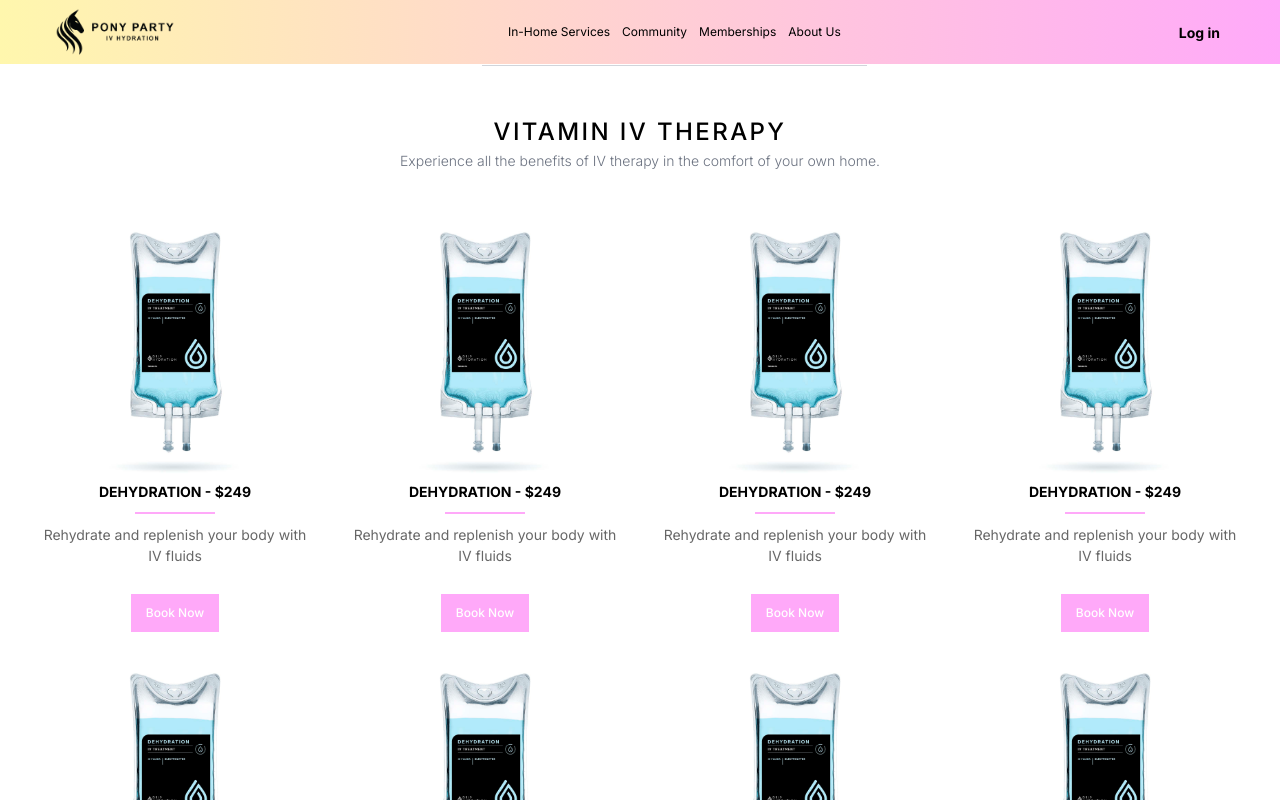
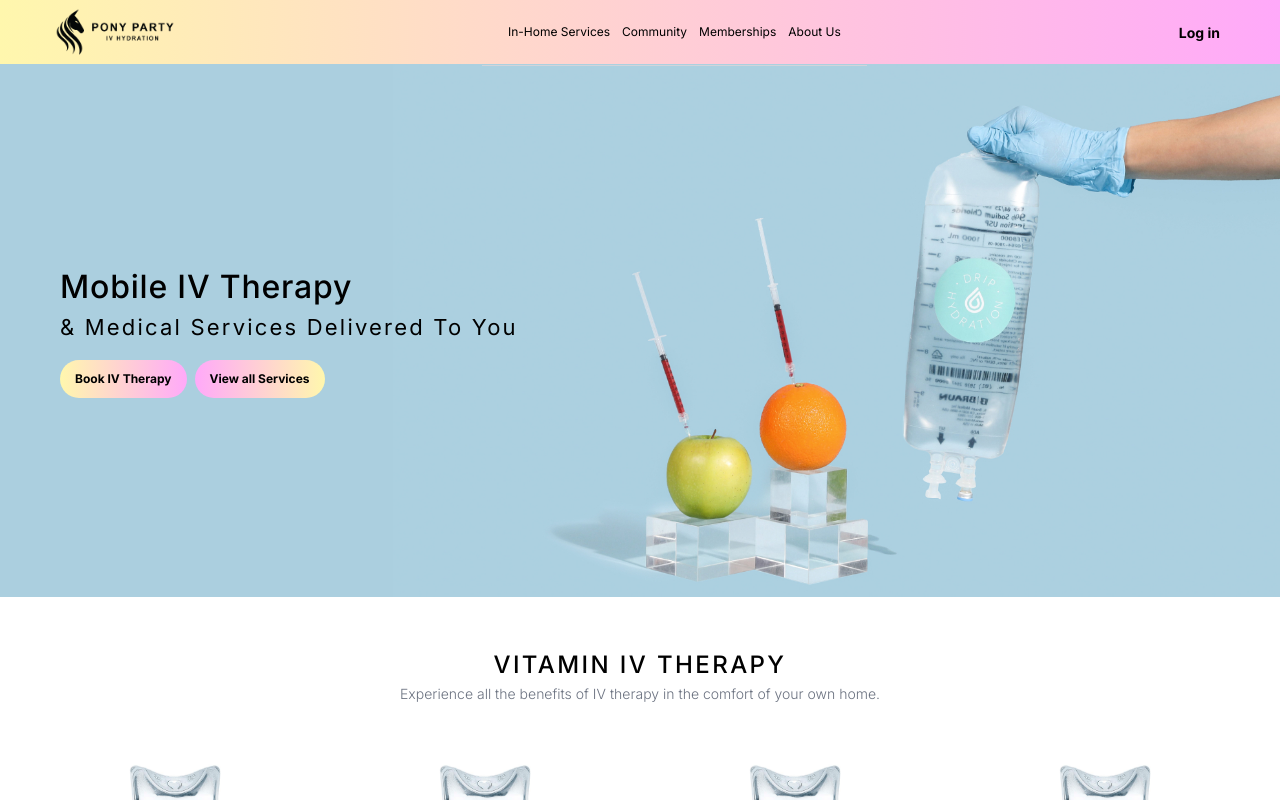
Before and after one commit to AmashChaudhry/pony-party, a Next.js app: page / in a window 1280 px wide. Shown: the top 800 px of the page. Built offline with nearby package versions, Linux system fonts and the light colour scheme.

Commit message:
Editing home page

```diff
--- a/src/app/page.js
+++ b/src/app/page.js
@@ -5,6 +5,41 @@ import Image from "next/image";
 export default function Home() {
   return (
     <main className="flex flex-col items-center">
+      <div className="relative w-full h-[40vh] lg:h-fit overflow-hidden">
+        <div className="lg:hidden">
+          <Image
+            src="/Mobile_IV_Therapy__Medical_Services_Delivered_To_You.jpg"
+            alt="Dehydration IV Treatment"
+            layout="fill"
+            objectFit="cover"
+            objectPosition="75% center"
+          />
+        </div>
+        <div className="hidden lg:block">
+          <Image
+            src="/Mobile_IV_Therapy__Medical_Services_Delivered_To_You.jpg"
+            alt="Dehydration IV Treatment"
+            layout="responsive"
+            width={1920}
+            height={1080}
+            objectFit="cover"
+          />
+        </div>
+        <div className="absolute inset-0 bg-black sm:bg-transparent opacity-50"></div>
+        <div className="absolute inset-0 flex flex-col items-center justify-center text-center sm:items-start sm:justify-start sm:text-start sm:m-[40px] lg:justify-center lg:m-[60px]">
+          <h1 className="flex flex-col text-white text-[26px] font-medium w-[300px] sm:w-full sm:text-black sm: font-normal sm:text-[20px] sm:tracking-widest lg:text-[22px]">
+            <span className="tracking-widest sm:tracking-wide sm:text-[28px] sm:font-medium lg:text-[32px]">Mobile IV Therapy</span>& Medical Services Delivered To You
+          </h1>
+          <div className="mt-4 flex gap-8 sm:flex-col sm:gap-2 lg:flex-row">
+            <button className="px-[15px] py-[10px] bg-gradient-to-r from-[#fff7ad] to-[#ffa9f9] w-[100px] text-[12px] font-bold rounded-xl sm:w-fit sm:rounded-full">
+              <span className="text-black leading-none">Book IV Therapy</span>
+            </button>
+            <button className="px-[15px] py-[10px] bg-gradient-to-r from-[#ffa9f9] to-[#fff7ad] w-[100px] text-[12px] font-bold rounded-xl sm:w-fit sm:rounded-full">
+              <span className="text-black leading-none">View all Services</span>
+            </button>
+          </div>
+        </div>
+      </div>
       <div className="flex flex-col items-center px-[30px] pt-[50px] pb-[30px]">
         <h1 className="text-[20px] font-medium tracking-widest sm:text-[24px]">VITAMIN IV THERAPY</h1>
         <p className="text-[12px] text-center text-gray-500 font-light sm:text-[14px]">Experience all the benefits of IV therapy in the comfort of your own home.</p>
```
Also changed, not shown: public/Mobile_IV_Therapy__Medical_Services_Delivered_To_You.jpg (added).
